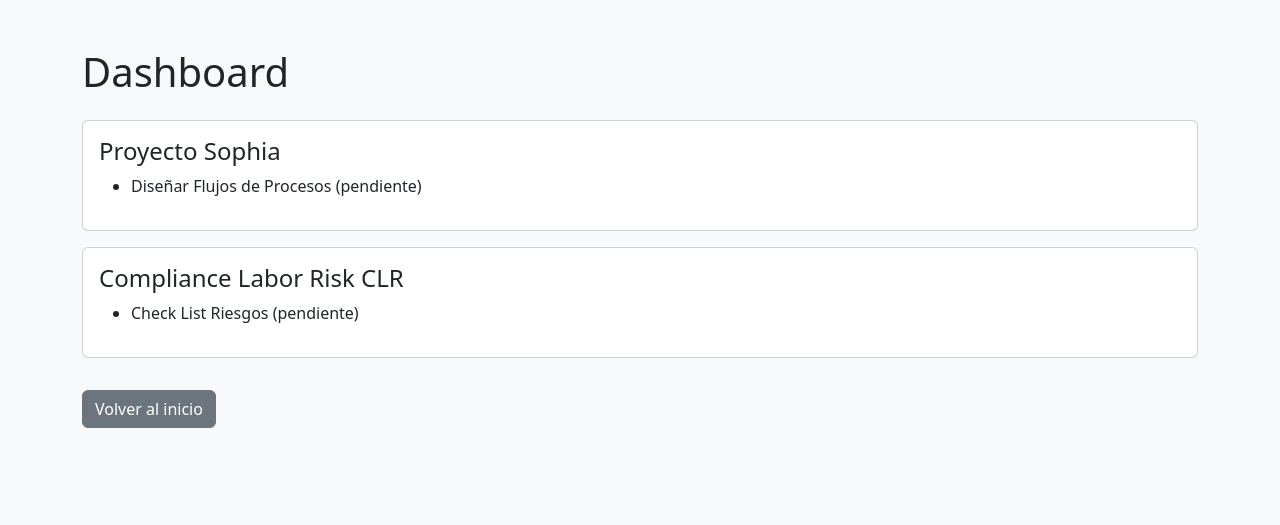
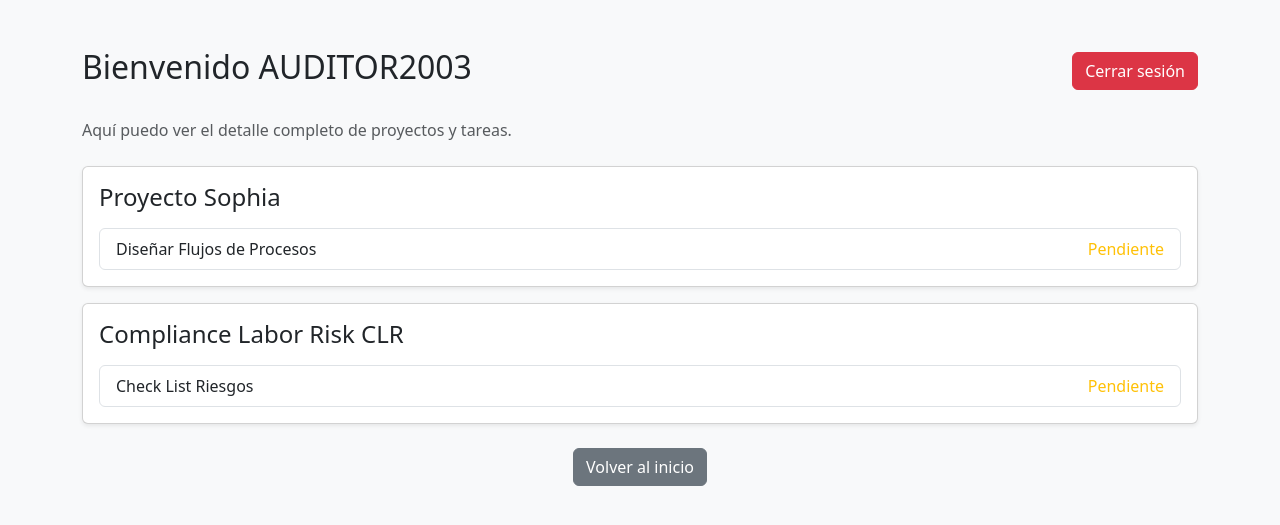
Before and after one commit to Auditor2003/Proyecto_Modulo_6__ABP, a Django app: page /dashboard/ in a window 1280 px wide. Shown: the top 525 px of the page. Run offline with Django 5.2, Linux system fonts and the light colour scheme; a user stored in the database is signed in; data comes from the database, SQL or seed files in the repository; both versions use the stored data as it was after the commit.

Commit message:
Agregar navegación completa en dashboard incluyendo botón de cierre de sesión y control de acceso por tipo de usuario

```diff
--- a/tareas/templates/tareas/dashboard.html
+++ b/tareas/templates/tareas/dashboard.html
@@ -3,10 +3,10 @@
 <head>
     <meta charset="UTF-8">
 
-    <!-- Aquí defino el título -->
-    <title>Dashboard</title>
+    <!-- Aquí defino el título de la página -->
+    <title>Detalle de Proyectos</title>
 
-    <!-- Aquí incorporo Bootstrap -->
+    <!-- Aquí incorporo Bootstrap para el diseño -->
     <link href="https://cdn.jsdelivr.net/npm/bootstrap@5.3.3/dist/css/bootstrap.min.css" rel="stylesheet">
 </head>
 
@@ -14,41 +14,62 @@
 
 <div class="container py-5">
 
-    <!-- Aquí muestro el título principal -->
-    <h1 class="mb-4">Dashboard</h1>
+    <!-- Aquí creo una barra superior con navegación -->
+    <div class="d-flex justify-content-between align-items-center mb-4">
+
+        <!-- Aquí saludo al usuario logueado -->
+        <h2>Bienvenido {{ user.username }}</h2>
+
+        <!-- Aquí dejo botón para cerrar sesión -->
+        <a href="{% url 'logout' %}" class="btn btn-danger">
+            Cerrar sesión
+        </a>
+
+    </div>
 
     <!-- Aquí verifico si el usuario es superusuario -->
     {% if user.is_superuser %}
 
-        <!-- Aquí recorro los proyectos -->
+        <!-- Aquí muestro mensaje de acceso completo -->
+        <div class="mb-4">
+            <p class="text-muted">
+                Aquí puedo ver el detalle completo de proyectos y tareas.
+            </p>
+        </div>
+
+        <!-- Aquí recorro todos los proyectos -->
         {% for proyecto in proyectos %}
 
-            <div class="card mb-3">
+            <div class="card mb-3 shadow-sm">
                 <div class="card-body">
 
                     <!-- Aquí muestro el nombre del proyecto -->
-                    <h4>{{ proyecto.nombre }}</h4>
+                    <h4 class="mb-3">{{ proyecto.nombre }}</h4>
 
                     <!-- Aquí muestro las tareas asociadas -->
-                    <ul>
+                    <ul class="list-group">
 
-                        <!-- Aquí recorro las tareas del proyecto -->
                         {% for tarea in proyecto.tarea_set.all %}
 
-                            <li>
-                                {{ tarea.nombre }}
+                            <li class="list-group-item d-flex justify-content-between">
 
-                                <!-- Aquí indico si la tarea está completada -->
+                                <!-- Nombre de la tarea -->
+                                <span>{{ tarea.nombre }}</span>
+
+                                <!-- Estado de la tarea -->
                                 {% if tarea.completado %}
-                                    (completada)
+                                    <span class="text-success">Completada</span>
                                 {% else %}
-                                    (pendiente)
+                                    <span class="text-warning">Pendiente</span>
                                 {% endif %}
+
                             </li>
 
                         {% empty %}
-                            <!-- Aquí muestro mensaje si no hay tareas -->
-                            <li>No hay tareas</li>
+                            <!-- Aquí indico si no hay tareas -->
+                            <li class="list-group-item">
+                                No hay tareas para este proyecto
+                            </li>
                         {% endfor %}
 
                     </ul>
@@ -60,17 +81,19 @@
 
     {% else %}
 
-        <!-- Aquí muestro mensaje si el usuario no es admin -->
-        <div class="alert alert-info">
-            No tienes permisos para ver el detalle de proyectos.
+        <!-- Aquí muestro mensaje para usuario normal -->
+        <div class="alert alert-info text-center">
+            Has iniciado sesión correctamente, pero no tienes permisos para ver el detalle de proyectos.
         </div>
 
     {% endif %}
 
     <!-- Aquí dejo botón para volver al inicio -->
-    <a href="{% url 'home' %}" class="btn btn-secondary mt-3">
-        Volver al inicio
-    </a>
+    <div class="text-center mt-4">
+        <a href="{% url 'home' %}" class="btn btn-secondary">
+            Volver al inicio
+        </a>
+    </div>
 
 </div>
 
--- a/tareas/views.py
+++ b/tareas/views.py
@@ -14,7 +14,7 @@ from django.urls import reverse_lazy
 from .models import Proyecto, Tarea
 
 
-# Aquí defino la vista del home
+# Aquí defino el HOME (dashboard visual con conteos)
 def home(request):
 
     # Aquí cuento proyectos
@@ -34,48 +34,38 @@ def home(request):
     })
 
 
-# Aquí protejo el dashboard (si no está logueado lo manda a login)
+# Aquí defino el DASHBOARD real (detalle)
 @login_required
 def dashboard(request):
 
     # Aquí verifico si es superusuario
     if request.user.is_superuser:
 
-        # Aquí obtengo proyectos
+        # Aquí obtengo proyectos con sus tareas
         proyectos = Proyecto.objects.all()
 
-        # Aquí renderizo con detalle
         return render(request, 'tareas/dashboard.html', {
             'proyectos': proyectos
         })
 
     else:
-        # Aquí renderizo sin detalle
+        # Aquí usuario normal entra pero sin detalle
         return render(request, 'tareas/dashboard.html')
 
 
 # Aquí defino login personalizado
 class CustomLoginView(LoginView):
 
-    # Aquí indico template
+    # Aquí uso mi template
     template_name = 'tareas/login.html'
 
-    # Aquí dejo que Django maneje el next automáticamente
+    # Aquí defino que SIEMPRE vuelva al home (conteos)
     def get_success_url(self):
-
-        # Aquí reviso si existe "next"
-        next_url = self.request.GET.get('next')
-
-        # Si existe, lo uso
-        if next_url:
-            return next_url
-
-        # Si no, lo mando al dashboard
-        return reverse_lazy('dashboard')
+        return reverse_lazy('home')
 
 
 # Aquí defino logout
 class CustomLogoutView(LogoutView):
 
-    # Aquí lo mando al home al cerrar sesión
+    # Aquí redirijo al home
     next_page = 'home'
```
Also changed, not shown: db.sqlite3.
